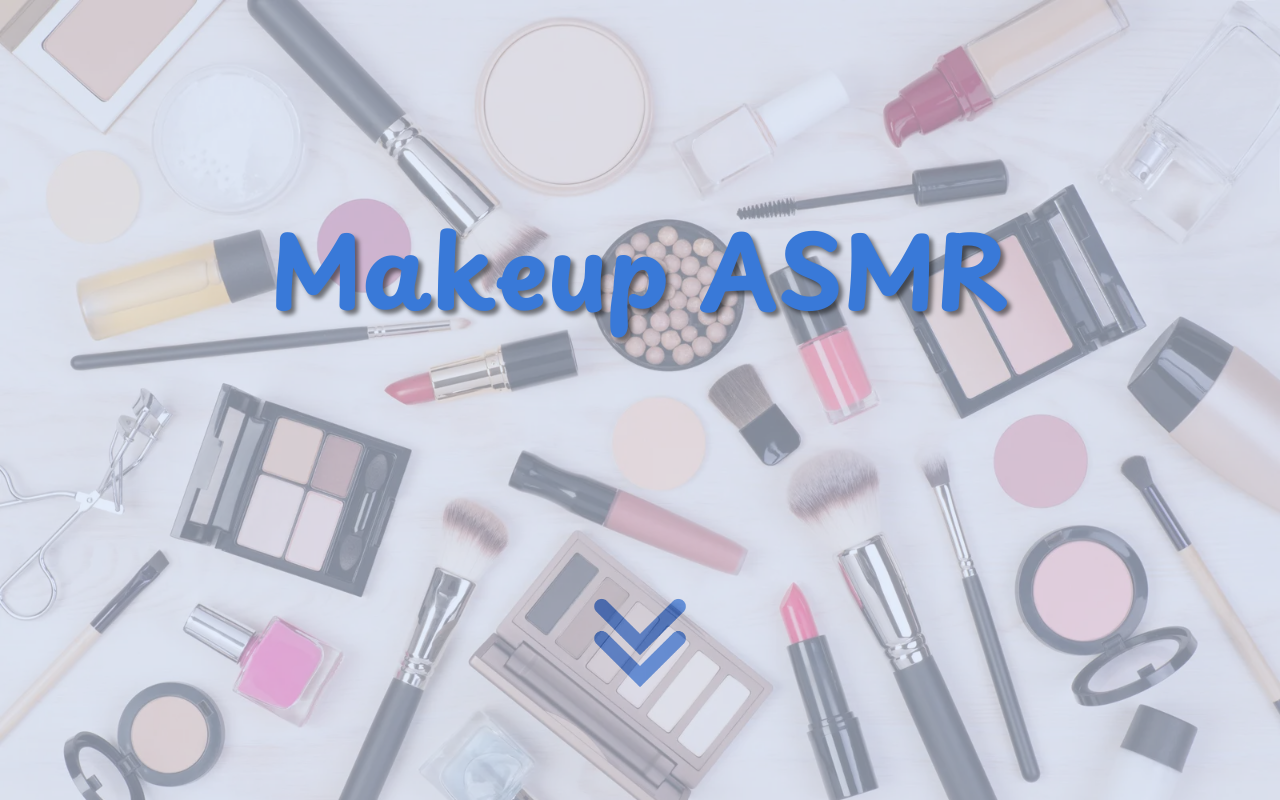
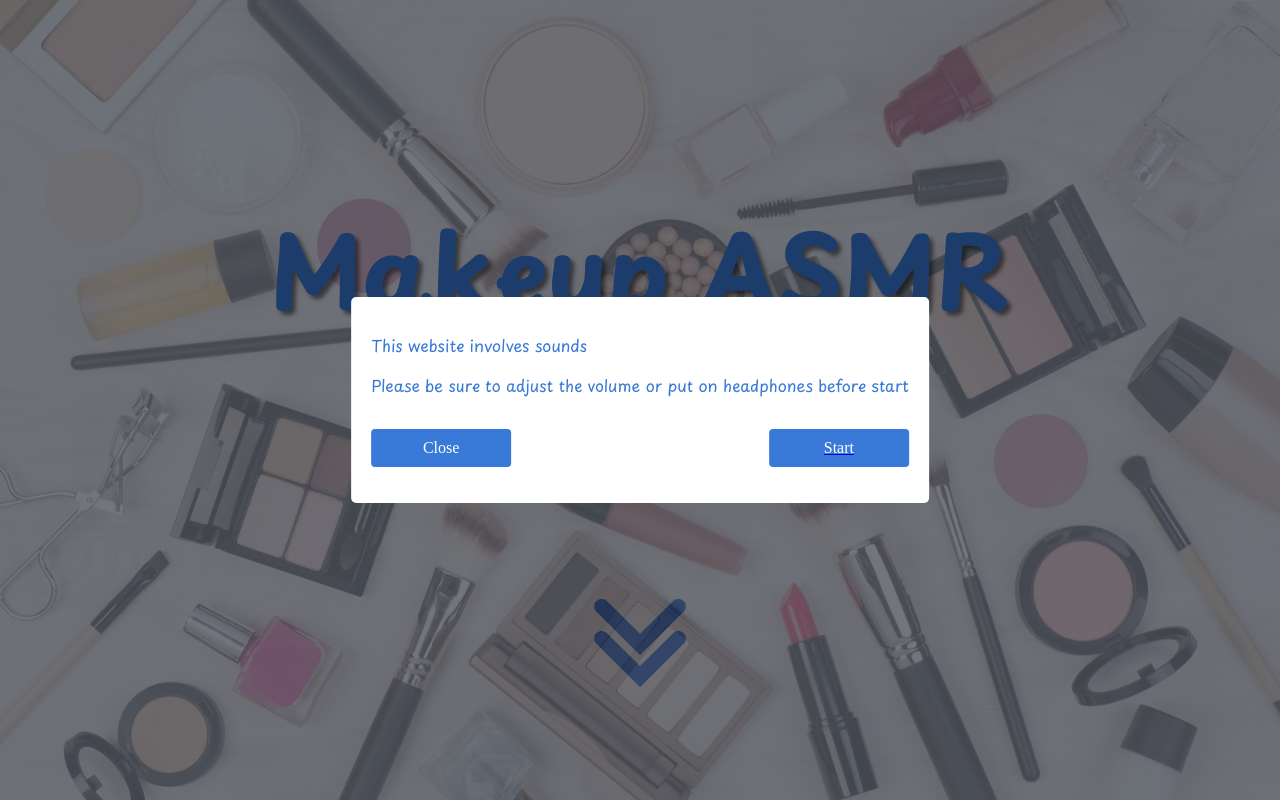
Before and after one commit to ProfessorKolodziej/final-project-fall-2022-asmr, a website: page src/index.html in a window 1280 px wide. Shown: the top 800 px of the page. Drawn offline with Linux system fonts and the light colour scheme; files whose address does not match are found by name.

Commit message:
Update index.html

```diff
--- a/src/index.html
+++ b/src/index.html
@@ -29,9 +29,9 @@
 <div class="buttoncenter">
 	<button id="popupButton">Start</button>
 </div>
-<div id="overlay" style="display: none;"></div>
+<div id="overlay" ></div>
 
-<div id="popup" style="display: none;">
+<div id="popup">
   <p class="alarm">This website involves sounds</p>
   <p class="alarm">Please be sure to adjust the volume or put on headphones before start</p>
   <div class="button-container">
```
